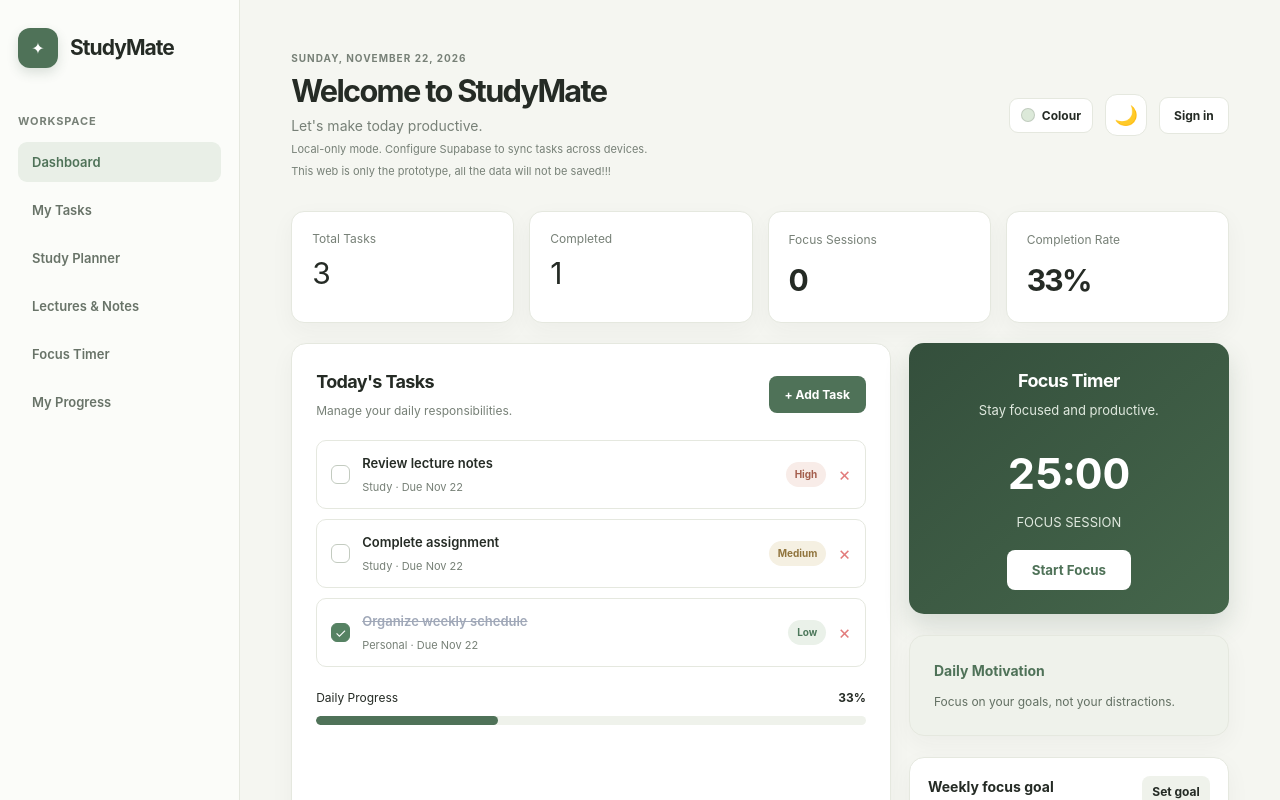
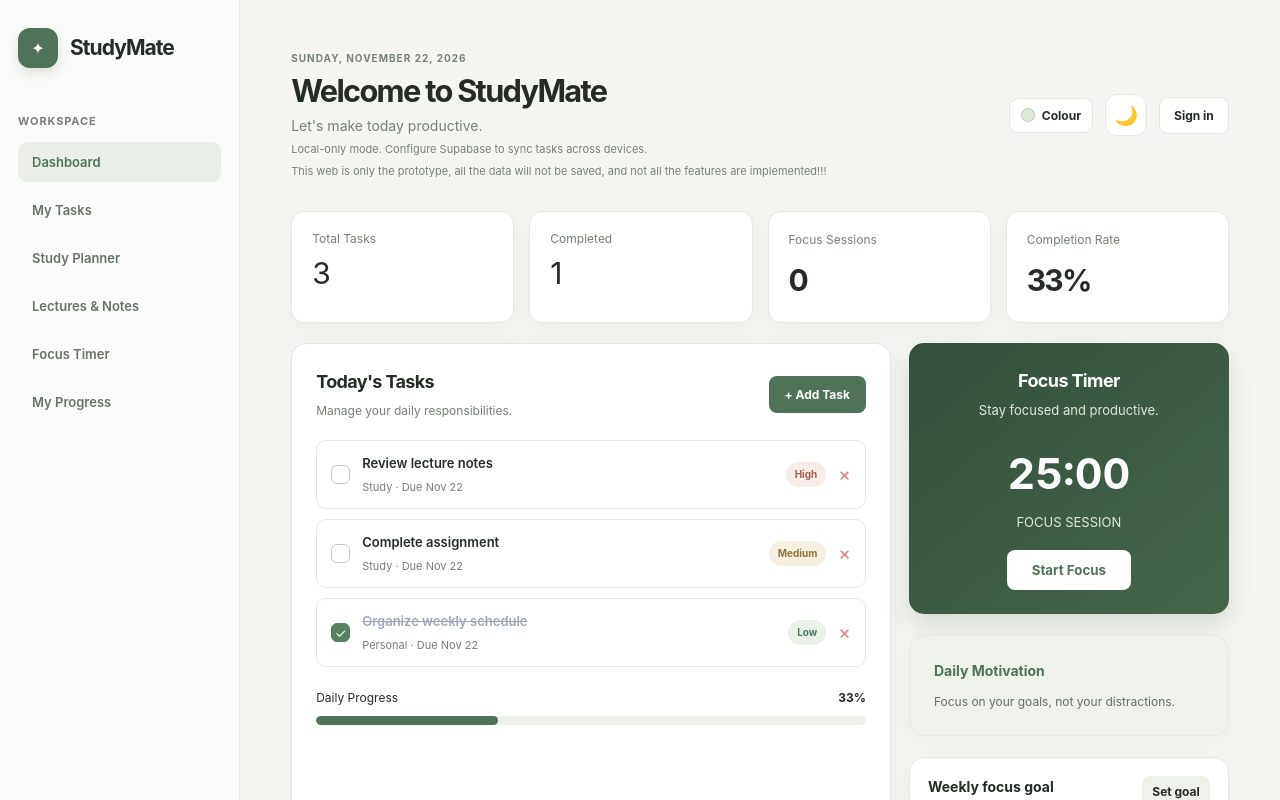
Before and after one commit to Ammarifqi/StudyMate, a plain HTML site: page index.html in a window 1280 px wide. Shown: the top 800 px of the page. Drawn offline with Linux system fonts and the light colour scheme.

Commit message:
Update index.html

```diff
--- a/index.html
+++ b/index.html
@@ -54,7 +54,8 @@
               aria-live="polite"
             ></p>
             <p class="sync-status" font-style="italic" id="prototypeNotice">
-              This web is only the prototype, all the data will not be saved!!!
+              This web is only the prototype, all the data will not be saved,
+              and not all the features are implemented!!!
             </p>
           </div>
           <div class="topbar-actions">
```
